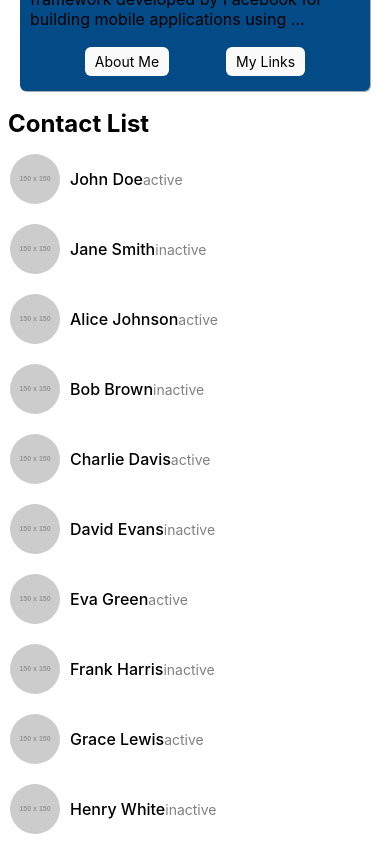
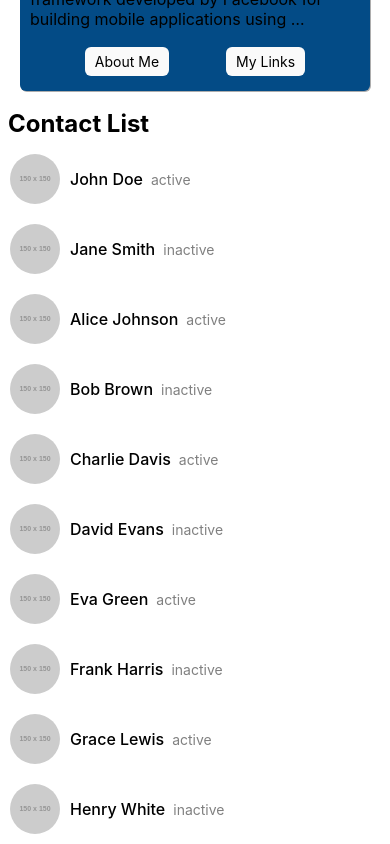
Before and after one commit to aadarshraj02/Multi-Components-React-native, a React Native app: screen / in a window 390 px wide. Shown: the part 1113-1957 px from the top of the page. Built offline with nearby package versions, Linux system fonts and the light colour scheme.

Commit message:
updated styling of contact List;Finished Project

```diff
--- a/components/ContactList.tsx
+++ b/components/ContactList.tsx
@@ -120,5 +120,6 @@ const styles = StyleSheet.create({
   },
   userStatus: {
     color: 'gray',
+    marginLeft: 8,
   },
 });
```
